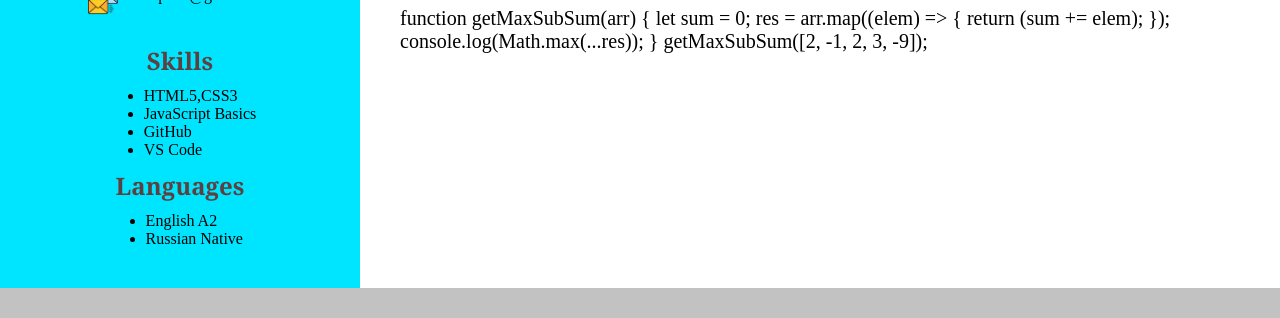
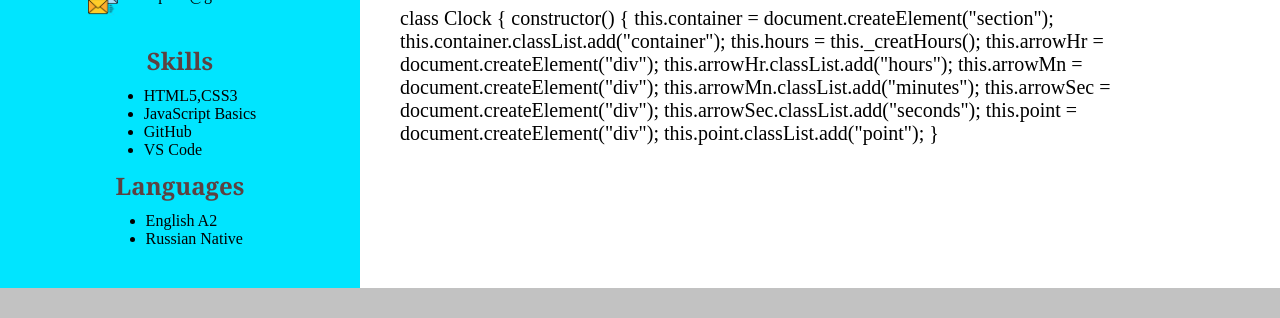
Before and after one commit to Aliopav/rsschool-cv, a plain HTML site: page index.html in a window 1280 px wide. Shown: the part 646-964 px from the top of the page. Drawn offline with Linux system fonts and the light colour scheme.

Commit message:
Update index.html

```diff
--- a/index.html
+++ b/index.html
@@ -92,9 +92,16 @@
         <section class="code">
           <h2>Code Example</h2>
           <p>
-            function getMaxSubSum(arr) { let sum = 0; res = arr.map((elem) => {
-            return (sum += elem); }); console.log(Math.max(...res)); }
-            getMaxSubSum([2, -1, 2, 3, -9]);
+            class Clock { constructor() { this.container =
+            document.createElement("section");
+            this.container.classList.add("container"); this.hours =
+            this._creatHours(); this.arrowHr = document.createElement("div");
+            this.arrowHr.classList.add("hours"); this.arrowMn =
+            document.createElement("div");
+            this.arrowMn.classList.add("minutes"); this.arrowSec =
+            document.createElement("div");
+            this.arrowSec.classList.add("seconds"); this.point =
+            document.createElement("div"); this.point.classList.add("point"); }
           </p>
         </section>
       </div>
```
